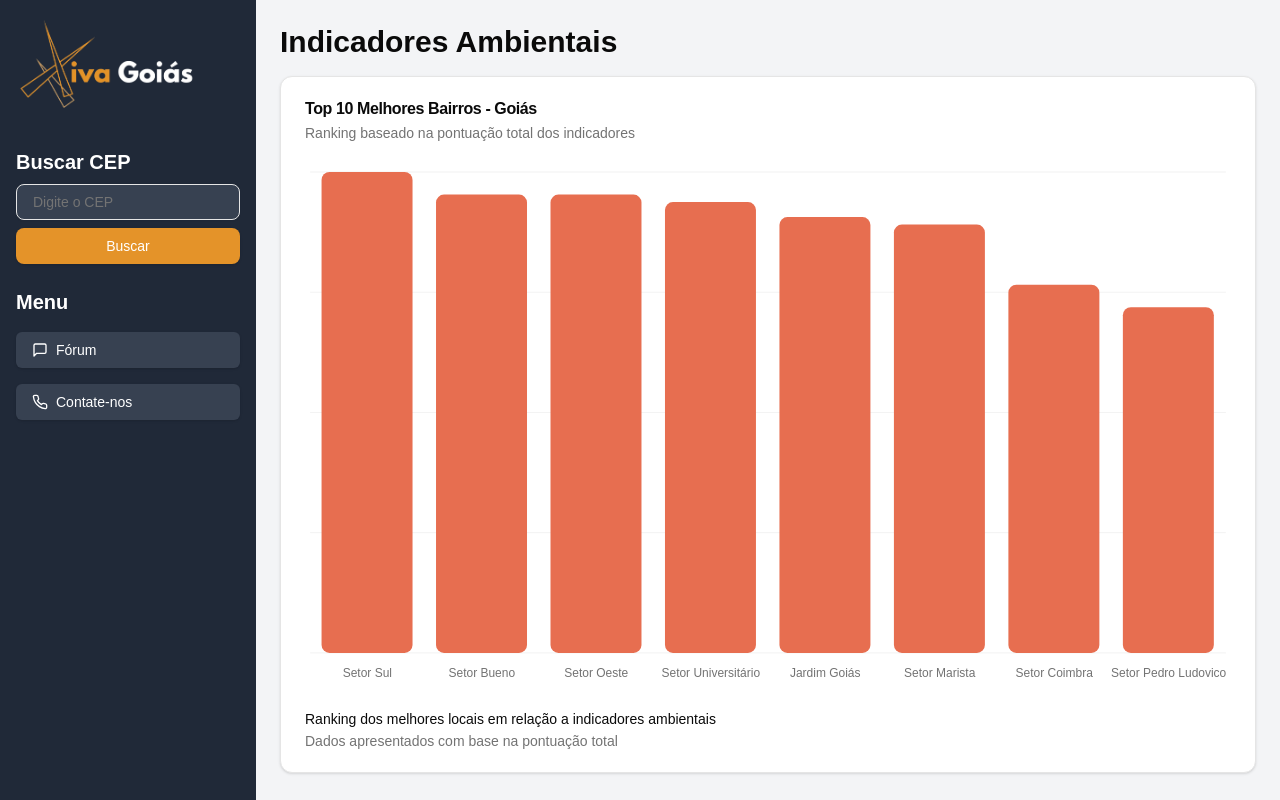
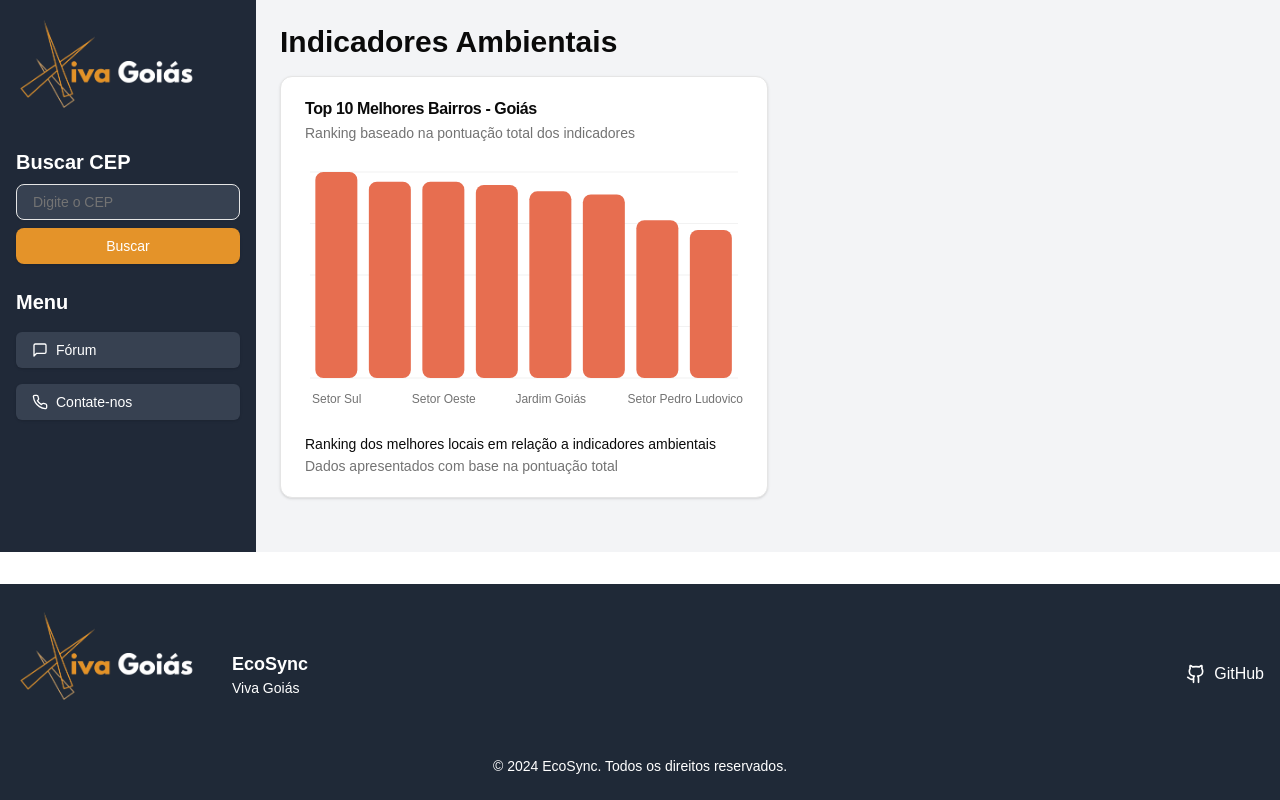
Before and after one commit to PedrOliveiraM/hackathon, a Next.js app: page / in a window 1280 px wide. Built offline with nearby package versions, Linux system fonts and the light colour scheme.

Commit message:
refactor: improve layout and with components

```diff
--- a/src/app/topneighborhoods/page.tsx
+++ b/src/app/topneighborhoods/page.tsx
@@ -45,7 +45,7 @@ export default function TopRankingCeps() {
   }))
 
   return (
-    <Card>
+    <Card className="w-6/12">
       <CardHeader>
         <CardTitle>Top 10 Melhores Bairros - Goiás</CardTitle>
         <CardDescription>
--- a/src/components/EnvironmentalIndicatorsChart.tsx
+++ b/src/components/EnvironmentalIndicatorsChart.tsx
@@ -30,7 +30,7 @@ export function EnvironmentalIndicatorsChart({
   dataChart,
 }: EnvironmentalIndicatorsChartProps) {
   return (
-    <Card>
+    <Card className="w-8/12">
       <CardHeader>
         <CardTitle>Indicadores Ambientais</CardTitle>
         <CardDescription>
--- a/src/components/Layout.tsx
+++ b/src/components/Layout.tsx
@@ -1,4 +1,3 @@
-// src/components/Layout.tsx
 'use client'
 import { Sidebar } from './Sidebar'
 import { EnvironmentalIndicatorsChart } from './EnvironmentalIndicatorsChart'
@@ -7,6 +6,7 @@ import { ViaCepResponse } from '../types/ViaCepResponse'
 import { ChartData } from '@/types/ChartData'
 import GeoMap from './Nominatim'
 import TopRankingCeps from '@/app/topneighborhoods/page'
+import { Footer } from './Footer'
 
 export function Layout() {
   const [cepData, setCepData] = useState<ViaCepResponse | null>(null)
@@ -27,12 +27,13 @@ export function Layout() {
   }, [])
 
   return (
-    <div className="flex h-screen">
+    <div className="flex flex-col h-screen">
+      <div className="flex flex-1">
         <Sidebar setCepData={setCepData} />
         <div className="flex-1 bg-gray-100 p-6">
           <h1 className="mb-4 text-3xl font-semibold">Indicadores Ambientais</h1>
           {cepData ? (
-          <div className="flex flex-col gap-3">
+            <div className="max-w-8/12 flex w-full flex-col gap-3">
               <div>
                 <h2>
                   Endereço: {cepData.logradouro}, {cepData.bairro},{' '}
@@ -48,5 +49,9 @@ export function Layout() {
           )}
         </div>
       </div>
+
+      {/* Footer fica no final da tela */}
+      <Footer />
+    </div>
   )
 }
--- a/src/components/Nominatim.tsx
+++ b/src/components/Nominatim.tsx
@@ -87,7 +87,7 @@ export default function GeoMap({ cep }: GeoMapProps) {
 
   return (
     <div>
-      <div style={{ height: '500px', width: '100%' }}>
+      <div style={{ height: '400px', width: '50%' }}>
         {center ? (
           <MapContainer
             center={center}
--- a/src/components/Sidebar.tsx
+++ b/src/components/Sidebar.tsx
@@ -28,7 +28,7 @@ export function Sidebar({
   }
 
   return (
-    <div className="bg-backgroundSideBar h-screen w-64 p-4 text-white">
+    <div className="bg-backgroundSideBar h-full w-64 p-4 text-white">
       <Link
         href={'/'}
         className="mb-8 flex gap-2 text-2xl font-bold text-green-600"
```
Lines whose indentation alone changed are shown as unchanged.
